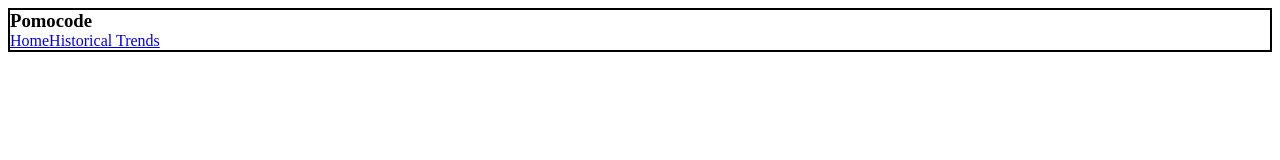
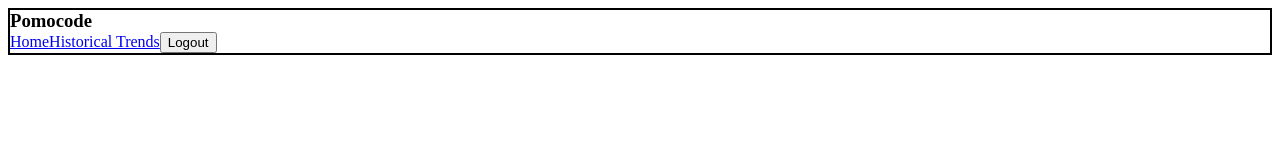
Before and after one commit to teamPERSEUS/Pomocode, a React app: page /historicaltrends in a window 1280 px wide. Shown: the top 160 px of the page. Built offline with nearby package versions, Linux system fonts and the light colour scheme; no server answers.

Commit message:
Logout with the logout button.

```diff
--- a/src/index.jsx
+++ b/src/index.jsx
@@ -25,6 +25,7 @@ class App extends React.Component {
     };
     this.getIssues = this.getIssues.bind(this);
     this.getPlannedIssues = this.getPlannedIssues.bind(this);
+    this.logout = this.logout.bind(this);
   }
 
   componentDidMount() {
@@ -85,6 +86,21 @@ class App extends React.Component {
       });
   }
 
+  // logout out of Pomocode
+  logout() {
+    console.log('logging out...');
+    axios.get(`${serverPort}/logout`)
+      .then(() => {
+        this.setState({
+          user: '',
+          token: '',
+        });
+      })
+      .catch((err) => {
+        throw (err);
+      });
+  }
+
   renderHome() {
     const {
       user,
@@ -98,8 +114,7 @@ class App extends React.Component {
     }
     return (
       <div>
-        <nav className="navBar">
-        </nav>
+        <nav className="navBar" />
         <Router>
           <HomePage
             path="/"
@@ -118,7 +133,7 @@ class App extends React.Component {
     const { loading } = this.state;
     return (
       <div className="app-container">
-        <Header />
+        <Header logout={this.logout} />
         {loading ? null : this.renderHome()}
       </div>
     );
--- a/src/presentational/Header/Header.jsx
+++ b/src/presentational/Header/Header.jsx
@@ -2,14 +2,15 @@ import React from 'react';
 import HeaderView from './HeaderView';
 
 class Header extends React.Component {
-  constructor() {
-    super();
+  constructor(props) {
+    super(props);
     this.state = {};
   }
 
   render() {
+    const { logout } = this.props;
     return (
-      <HeaderView />
+      <HeaderView logout={logout} />
     );
   }
 }
--- a/src/presentational/Header/HeaderView.jsx
+++ b/src/presentational/Header/HeaderView.jsx
@@ -3,16 +3,15 @@ import { Link } from '@reach/router';
 import Login from './Login/Login';
 import Navbar from './Navbar/Navbar';
 
-const HeaderView = () => {
-  return (
+const HeaderView = ({ logout }) => (
   <div className="header">
     <h3>Pomocode</h3>
     <Link to="/">Home</Link>
     <Link to="/historicaltrends">Historical Trends</Link>
+    <button onClick={logout}>Logout</button>
     <Login />
     <Navbar />
   </div>
 );
-};
 
 export default HeaderView;
```
Also changed, not shown: 1 other file (tests, documents, lock files or other folders). Lines whose indentation alone changed are shown as unchanged.
